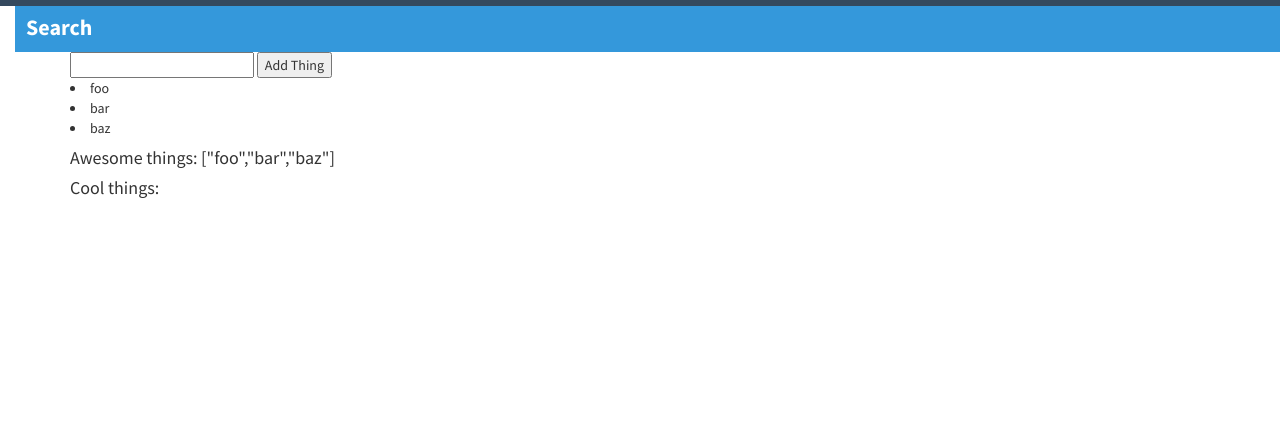
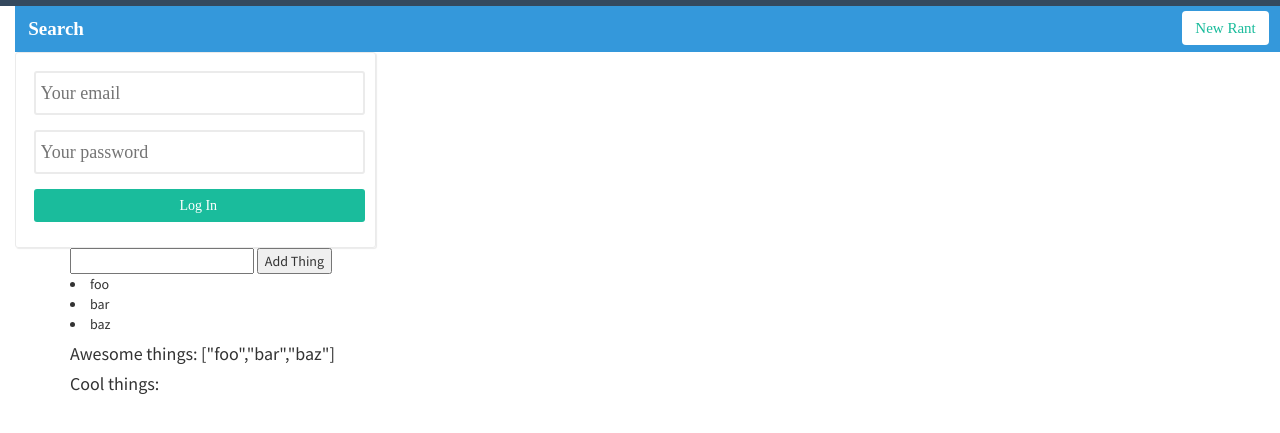
Before and after one commit to dben89x/rantly, a website: page ng-app/app/index.html in a window 1280 px wide. Shown: the part 47-480 px from the top of the page. Drawn offline with nearby package versions, Linux system fonts and the light colour scheme; some packages are replaced by stand-ins of ours.

Commit message:
sign in form styled (without icons)

```diff
--- a/ng-app/app/index.html
+++ b/ng-app/app/index.html
@@ -22,10 +22,31 @@
     </header>
 
     <div class="subnav">
-      <input type="text" ng-model="rantSearch" placeholder='Search' class='rant-search'>
+      <input type="text"
+             ng-model="rantSearch"
+             placeholder='Search'
+             class='rant-search-input'>
+      <input type="button"
+             ng-model="createRant"
+             value='New Rant'
+             class='rant-create-button pull-right btn'>
     </div>
+
     <aside class="signin-aside">
-
+      <form class="signin-form">
+        <input type="text"
+               ng-model="email"
+               placeholder='Your email'
+               class='form-group'>
+        <input type="text"
+               ng-model="password"
+               placeholder='Your password'
+               class="form-group">
+        <input type="submit"
+               ng-model="submit"
+               value="Log In"
+               class="form-group signin-button">
+      </form>
     </aside>
 
     <div class="container">
--- a/ng-app/app/styles/app.css
+++ b/ng-app/app/styles/app.css
@@ -30,20 +30,69 @@ body {
   background-color:#3498DB;
 }
 
-.rant-search::-webkit-input-placeholder {
+.rant-search-input::-webkit-input-placeholder {
   color:white;
 }
 
-.rant-search {
+.rant-create-button {
+  height:34px;
+  font-family: '.HelveticaNeueDeskInterface-Regular';
+  margin:0.3em 0.75em 0 0;
+  background-color:white;
+  font-size:15px;
+  color:#1ABC9C;
+}
+
+.rant-search-input {
+  width:351px;
+  font-family: '.HelveticaNeueDeskInterface-Regular';
   float:left;
-  padding:0.25em 0 0 0.5em;
-  font-size:22px;
+  padding:0.45em 0 0 0.7em;
+  font-size:19px;
   font-weight:700;
   border:none;
   color:white;
   background-color:#3498DB;
 }
 
+.rant-search-input:focus{
+  outline:0;
+}
+
+.signin-aside{
+  width:361px;
+  height:196px;
+  margin-left:15px;
+  border:1px solid #EBEBEB;
+  box-shadow:1px 1px 1px #EBEBEB;
+  border-radius:3px;
+}
+
+.signin-form {
+  margin:18px;
+}
+
+.form-group{
+  padding-left:.25em;
+  font-family: '.HelveticaNeueDeskInterface-Regular';
+  border:2px solid #EBEBEB;
+  font-size:18px;
+  border-radius:3px;
+  height:44px;
+  width:331px;
+}
+
+.form-group:focus{
+  outline: 2px solid #1ABC9C;
+}
+
+.signin-button{
+  height: 33px;
+  background-color:#1ABC9C;
+  color:white;
+  font-size:14px;
+  border:none;
+}
 /*a{
  font-size: 15px;
  color: black;
```
